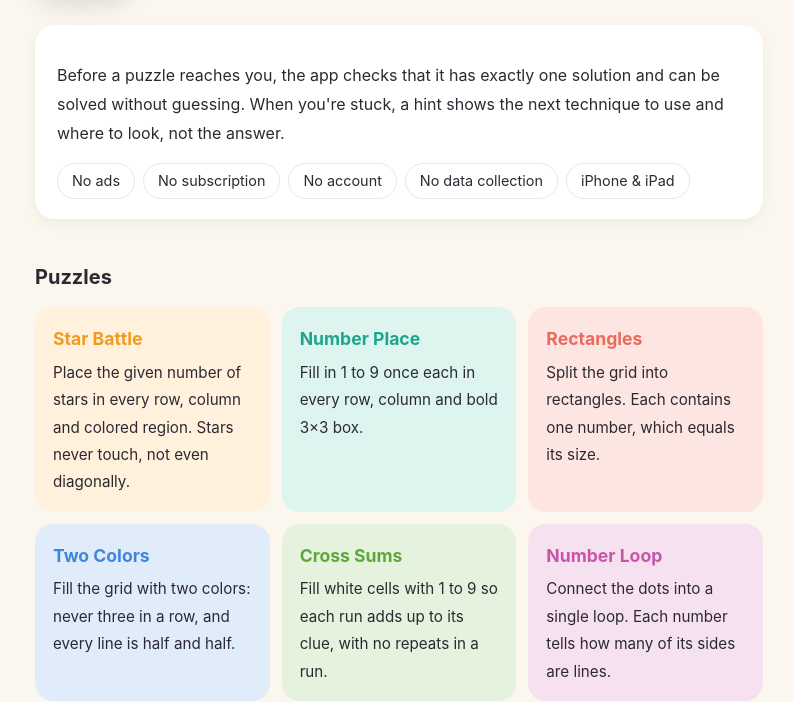
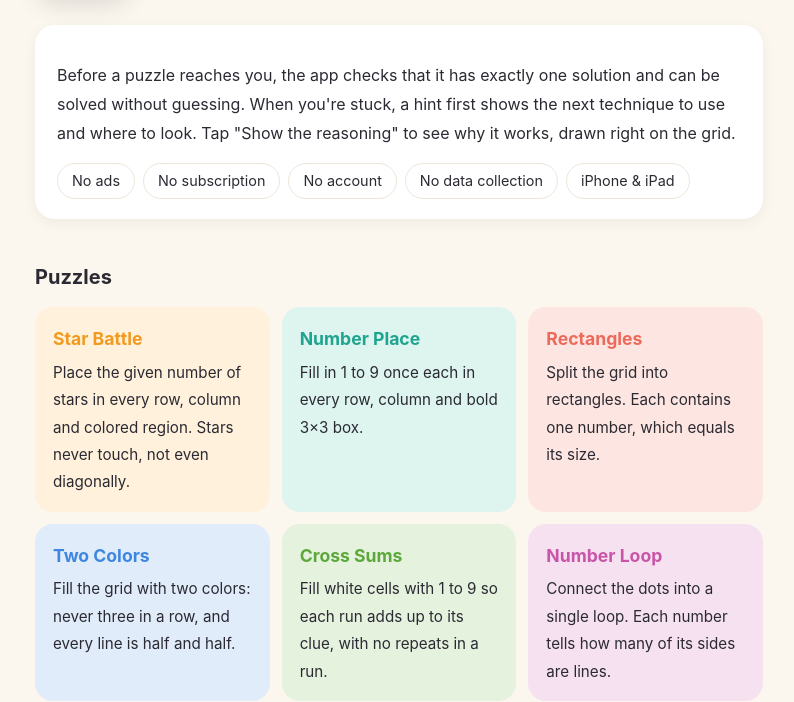
Before and after one commit to taaaaho/logipuz-support, a plain HTML site: page en/index.html in a window 1280 px wide. Shown: the part 131-833 px from the top of the page, without its empty margins (241-1035 px from the left). Drawn offline with Linux system fonts and the light colour scheme.

Commit message:
サポートページを更新

```diff
--- a/en/index.html
+++ b/en/index.html
@@ -83,7 +83,7 @@
   </header>
 
   <section class="card">
-    <p>Before a puzzle reaches you, the app checks that it has exactly one solution and can be solved without guessing. When you're stuck, a hint shows the next technique to use and where to look, not the answer.</p>
+    <p>Before a puzzle reaches you, the app checks that it has exactly one solution and can be solved without guessing. When you're stuck, a hint first shows the next technique to use and where to look. Tap "Show the reasoning" to see why it works, drawn right on the grid.</p>
     <ul class="points">
       <li>No ads</li><li>No subscription</li><li>No account</li><li>No data collection</li><li>iPhone &amp; iPad</li>
     </ul>
@@ -134,6 +134,7 @@
     <summary>How are hints and mistakes counted?</summary>
     <ul>
       <li>Each hint you open counts once. Opening it again without changing the grid doesn't add to the count.</li>
+      <li>"Show the reasoning" is free. "Show the answer" counts as one more hint.</li>
       <li>With "Show Mistakes" on, anything that differs from the solution (a star, number, rectangle or line) turns red and counts as one mistake. × marks and pencil notes are just for you and aren't counted.</li>
       <li>Two Colors has only two colors, so showing wrong cells would give the answer away. There, only placements that break a rule count as mistakes.</li>
       <li>While you keep tapping the same cell or side to cycle through its states, nothing is counted until you settle on one.</li>
@@ -143,7 +144,7 @@
 
   <details>
     <summary>I think this puzzle can't be solved by logic</summary>
-    <p>Every puzzle is checked to have one solution that can be reached without guessing. Tap "Hint" to see the next technique and where to look. If there's a mistake on the grid, the hint tells you that first.</p>
+    <p>Every puzzle is checked to have one solution that can be reached without guessing. Tap "Hint" to see the next technique and where to look, then "Show the reasoning" or "Show the answer" to see which cells it decides and why. If there's a mistake on the grid, the hint tells you that first.</p>
   </details>
 
   <details>
```
Also changed, not shown: index.html (+3 -2 lines).
